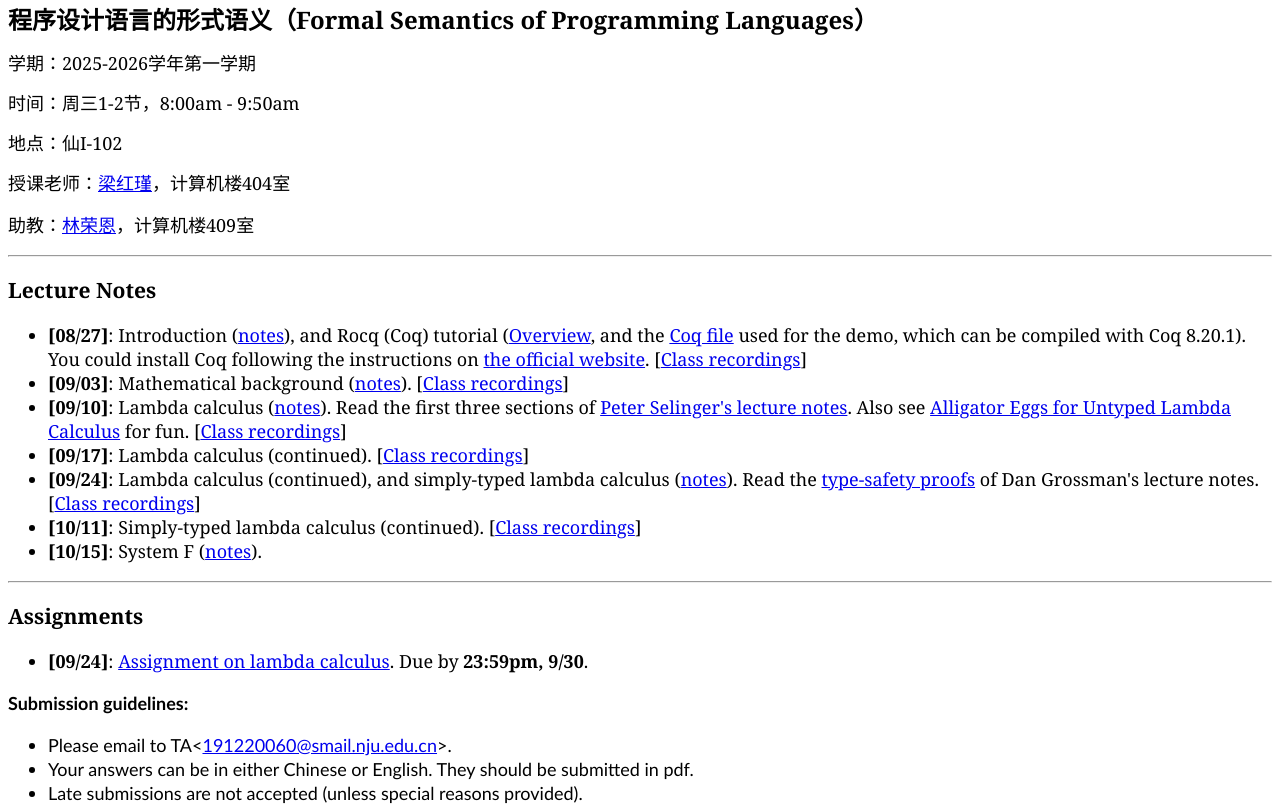
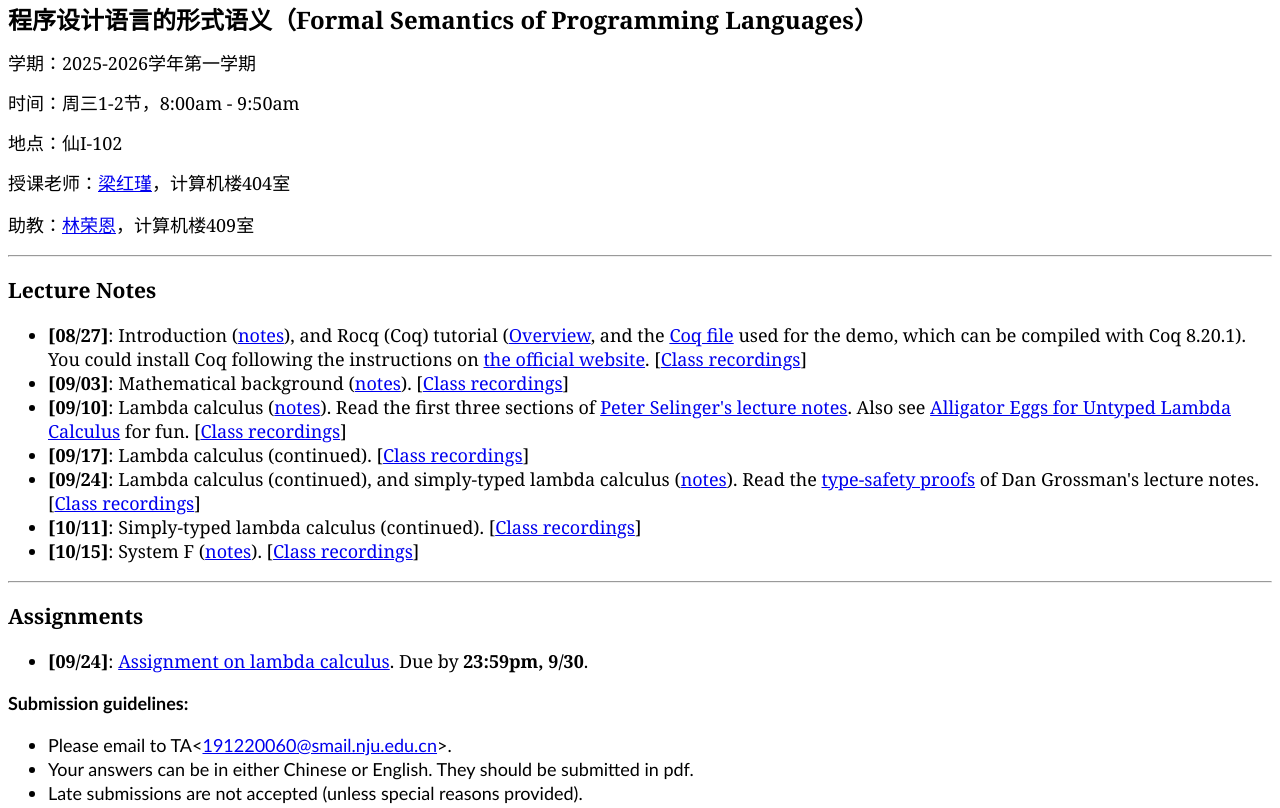
Before and after one commit to hongjin-liang/semantics2025, a plain HTML site: page index.html in a window 1280 px wide. Shown: the top 808 px of the page. Drawn offline with Linux system fonts and the light colour scheme.

Commit message:
Update index.html

```diff
--- a/index.html
+++ b/index.html
@@ -41,9 +41,10 @@
 						 </li>
 	<li> <b>[10/11]</b>: Simply-typed lambda calculus (continued). [<a href="https://meeting.tencent.com/crm/l5g5eMPbbe">Class recordings</a>]
 						 </li>
-    <li> <b>[10/15]</b>: System F (<a href="06_SystemF.pdf">notes</a>).
+    <li> <b>[10/15]</b>: System F (<a href="06_SystemF.pdf">notes</a>). [<a href="https://meeting.tencent.com/crm/2YGaJL3e3b
+">Class recordings</a>]
 						 </li>
-	<!--	<li> <b>[10/22]</b>: System F (continued), and System F-omega (<a href="07_Fomega.pdf">notes</a>). [<a href="">Class recordings</a>]
+	<!--	<li> <b>[10/22]</b>: System F-omega (<a href="07_Fomega.pdf">notes</a>). [<a href="">Class recordings</a>]
 						 </li>
     <li> <b>[10/30]</b>: System F-omega (continued), and operational semantics of imperative languages (<a href="07_operational.pdf">notes</a>). [<a href="">Class recordings</a>]
 						 </li>
```
